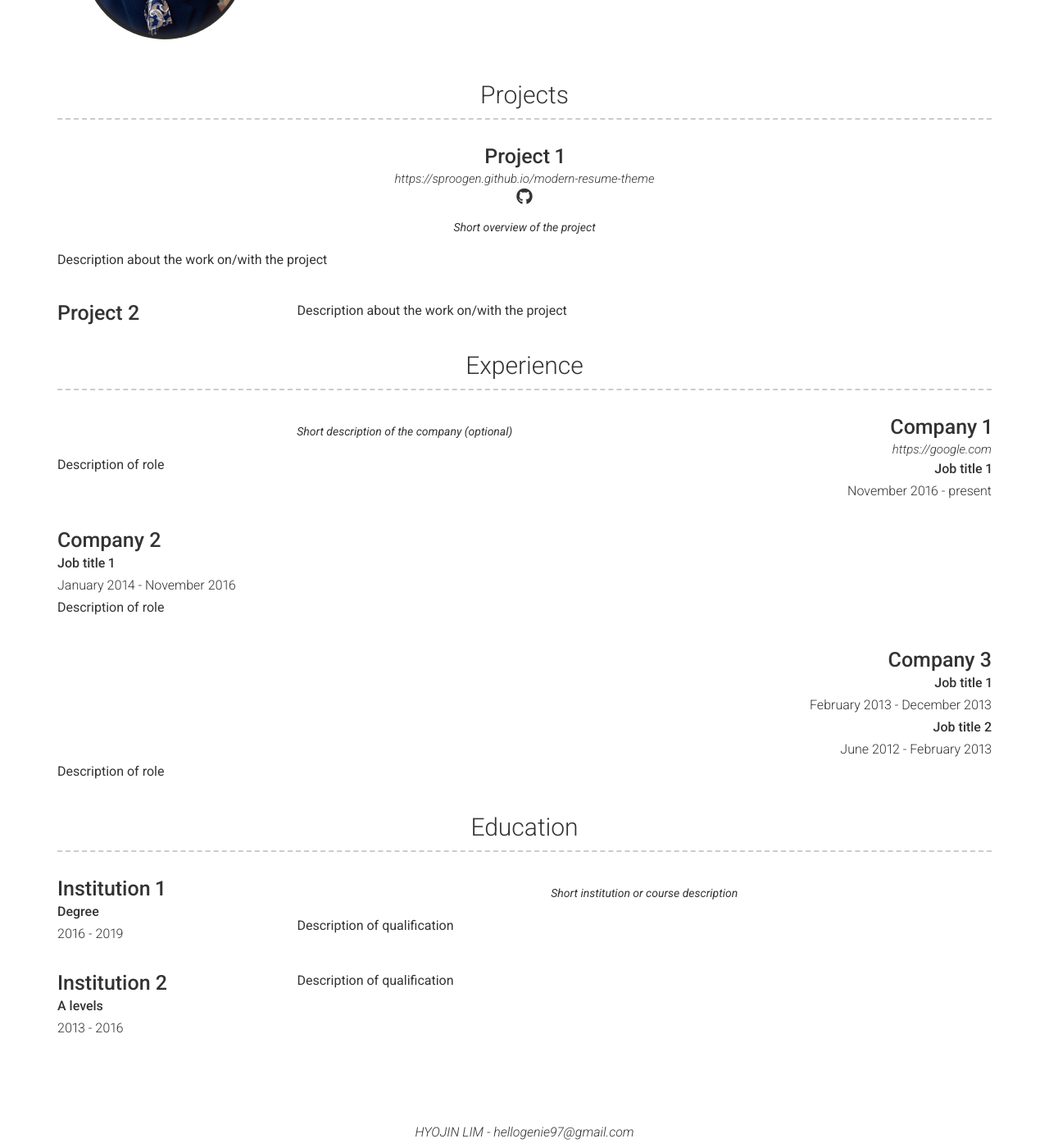
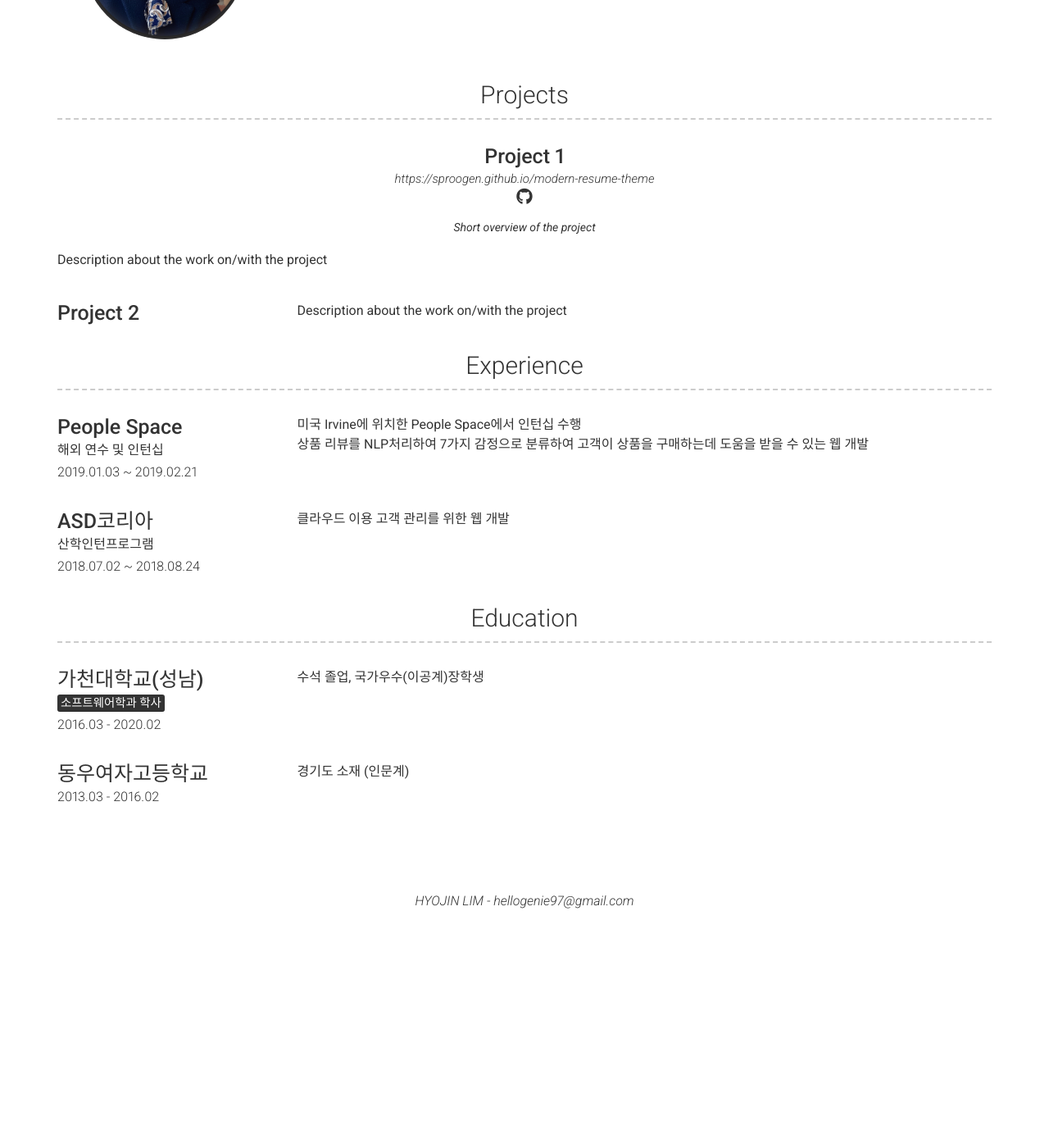
Before and after one commit to genie97/genie97.github.com, a Jekyll site: the page built from portfolio.md, in a window 1280 px wide and 1400 px high, scrolled down 454 px. Shown: the whole window at 82% size. Built offline with Jekyll 4.4.1, drawn with Linux system fonts in a browser that asks for light colours; nearby versions of some CDN libraries; after the commit the page ends 1573 px from its top, so only the background shows below that.

Commit message:
modify experience and education

```diff
--- a/_data/education.yml
+++ b/_data/education.yml
@@ -1,14 +1,11 @@
-- name: Institution 1
-  dates: 2016 - 2019
-  qualification: Degree
-  quote: >
-    Short institution or course description
+- layout: left
+  name: 가천대학교(성남)
+  dates: 2016.03 - 2020.02
+  qualification:  <mark>소프트웨어학과 학사</mark>
   description: >
-    Description of qualification
+    수석 졸업, 국가우수(이공계)장학생
 
-- layout: left
-  name: Institution 2
-  dates: 2013 - 2016
-  qualification: A levels
+- name: 동우여자고등학교
+  dates: 2013.03 - 2016.02
   description: >
-    Description of qualification
+    경기도 소재 (인문계)
--- a/_data/experience.yml
+++ b/_data/experience.yml
@@ -1,26 +1,16 @@
-- layout: right
-  company: Company 1
-  link: https://google.com
-  job_title: Job title 1
-  dates: November 2016 - present
-  quote: >
-   Short description of the company (optional)
+- layout: left
+  company: People Space
+  job_title: 해외 연수 및 인턴십
+  dates: 2019.01.03 ~ 2019.02.21
   description: >
-    Description of role
+    미국 Irvine에 위치한 People Space에서 인턴십 수행 <br>
+    상품 리뷰를 NLP처리하여 7가지 감정으로 분류하여 고객이 상품을 구매하는데 도움을 받을 수 있는 웹 개발
 
-- layout: top
-  company: Company 2
-  job_title: Job title 1
-  dates: January 2014 - November 2016
+
+
+- layout: left
+  company: ASD코리아
+  job_title: 산학인턴프로그램
+  dates: 2018.07.02 ~ 2018.08.24
   description: >
-    Description of role
-
-- layout: top-right
-  company: Company 3
-  jobs:
-    - title: Job title 1
-      dates: February 2013 - December 2013
-    - title: Job title 2
-      dates: June 2012 - February 2013
-  description: >
-    Description of role
+    클라우드 이용 고객 관리를 위한 웹 개발
```
